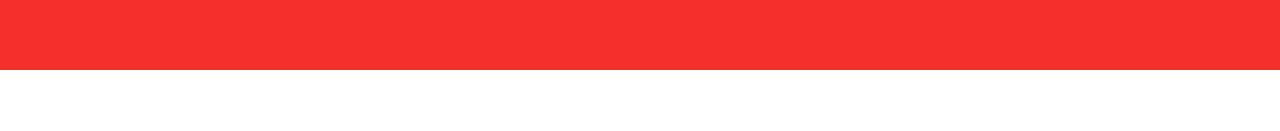
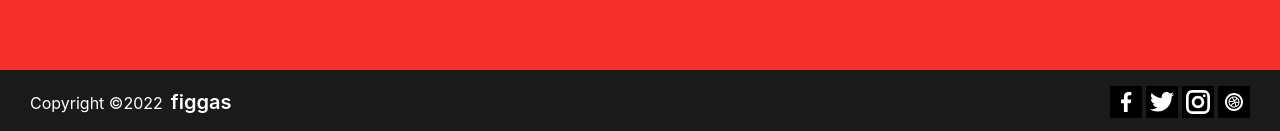
Before and after one commit to sholayman99/figgas, a React (Create React App) app: page / in a window 1280 px wide. Shown: the part 4840-4971 px from the top of the page. Before the commit the page ends 4910 px from the top, so only its background shows below. Built offline with nearby package versions, Linux system fonts and the light colour scheme.

Commit message:
footer completed

```diff
--- /dev/null
+++ b/src/Pages/Footer/CopyRight/CopyRight.css
@@ -0,0 +1,19 @@
+.copyright{
+    background-color: rgb(27, 26, 26);
+    padding: 16px 30px;
+    display: flex;
+    align-items: center;
+    justify-content: space-between;
+}
+
+.social-btn:hover{
+background-color: #f42f2c;
+}
+
+@media screen and (max-width:767px) {
+    .copyright{
+        display: flex;
+        flex-direction: column;
+
+    }
+}
--- /dev/null
+++ b/src/Pages/Footer/CopyRight/CopyRight.js
@@ -0,0 +1,35 @@
+import React from "react";
+import "./CopyRight.css";
+import {GrFacebookOption } from 'react-icons/gr';
+import { GrTwitter } from 'react-icons/gr';
+import { GrInstagram } from 'react-icons/gr';
+import { TiSocialDribbbleCircular } from 'react-icons/ti';
+import { Link } from "react-router-dom";
+const CopyRight = () => {
+  const today = new Date();
+  const year = today.getFullYear();
+
+  return (
+    <section className="copyright">
+      <div>
+        <p className=" text-white mb-4 lg:mb-0">
+          Copyright {""}
+           <span dangerouslySetInnerHTML={{ __html: "&copy;" }} />{year}
+          <span className=" font-semibold ml-2 text-xl">figgas</span>
+        </p>
+      </div>
+      <div className="flex items-center justify-between">
+     <button className="bg-black p-1 mr-1 social-btn">
+     <Link className="text-2xl text-white" > <GrFacebookOption /> </Link>
+     </button>
+    <button className="bg-black p-1 mr-1 social-btn">
+    <Link className="text-2xl text-white"> <GrTwitter /> </Link>
+    </button>
+    <button className="bg-black p-1 mr-1 social-btn">  <Link className="text-2xl text-white"> <GrInstagram /> </Link></button>
+     <button className="bg-black p-1 social-btn"> <Link className="text-2xl text-white"> <TiSocialDribbbleCircular /> </Link></button>
+      </div>
+    </section>
+  );
+};
+
+export default CopyRight;
--- a/src/Pages/Footer/Footer/Footer.js
+++ b/src/Pages/Footer/Footer/Footer.js
@@ -1,10 +1,12 @@
 import React from 'react';
+import CopyRight from '../CopyRight/CopyRight';
 import FooterBody from '../FooterBody/FooterBody';
 
 const Footer = () => {
     return (
         <footer className='mt-28'>
           <FooterBody />
+          <CopyRight />
         </footer>
     );
 };
```
